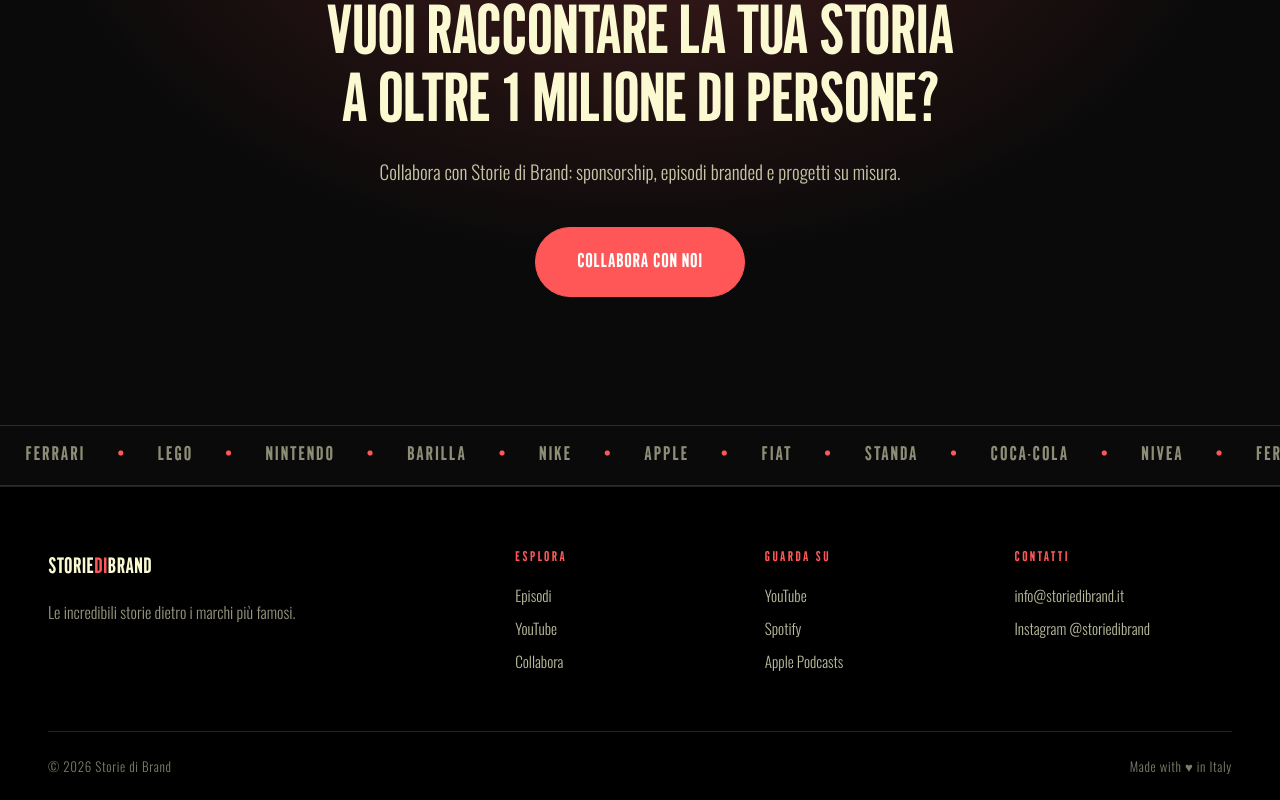
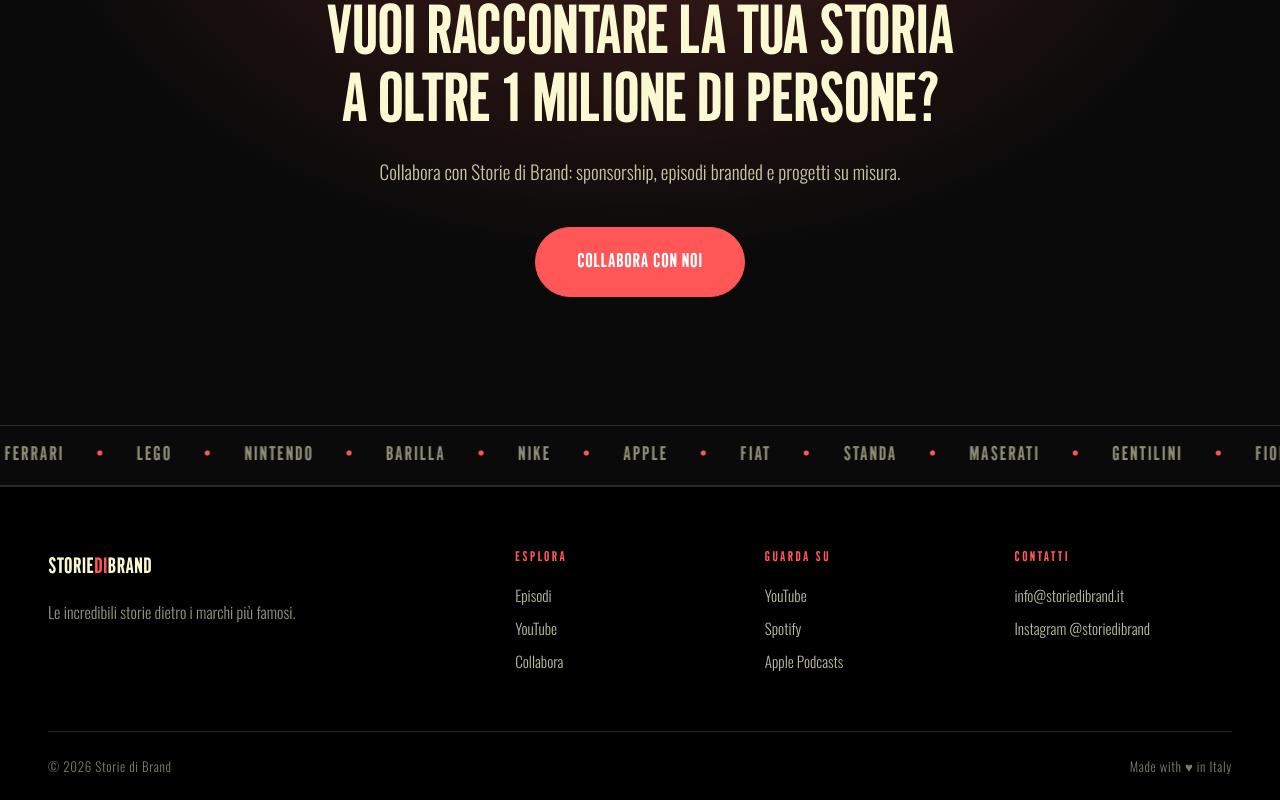
Before and after one commit to matteo492/storie-di-brand, a Next.js app: page / in a window 1280 px wide. Shown: the part 3121-3921 px from the top of the page. Built offline with nearby package versions, Linux system fonts and the light colour scheme.

Commit message:
Ticker perenne: aggiunti 5 brand sponsor, triplicato contenuto, loop infinito senza interruzioni
Co-Authored-By: Claude Sonnet 4.6 <noreply@anthropic.com>

```diff
--- a/app/globals.css
+++ b/app/globals.css
@@ -131,14 +131,15 @@ img { max-width: 100%; display: block; }
   display: inline-flex;
   gap: 2rem;
   align-items: center;
-  animation: marquee 32s linear infinite;
+  animation: marquee 48s linear infinite;
   font-family: var(--display);
   font-size: 1.2rem;
   letter-spacing: 0.1em;
   color: rgba(250, 249, 210, 0.55);
+  will-change: transform;
 }
 .ticker__track span:nth-child(even) { color: var(--red); }
-@keyframes marquee { to { transform: translateX(-50%); } }
+@keyframes marquee { from { transform: translateX(0); } to { transform: translateX(-33.333%); } }
 
 /* ---------- HERO ---------- */
 .hero {
--- a/app/layout.tsx
+++ b/app/layout.tsx
@@ -24,6 +24,7 @@ const oswald = Oswald({
 const TICKER_BRANDS = [
   "COCA-COLA", "NIVEA", "FERRARI", "LEGO", "NINTENDO",
   "BARILLA", "NIKE", "APPLE", "FIAT", "STANDA",
+  "MASERATI", "GENTILINI", "FIORENTINA", "TREEDOM", "STARTUP GEEKS",
 ];
 
 export const metadata: Metadata = {
--- a/components/Ticker.tsx
+++ b/components/Ticker.tsx
@@ -1,10 +1,9 @@
-/** Marquee/ticker scorrevole. Duplica gli elementi per un loop continuo. */
 export default function Ticker({ items }: { items: string[] }) {
   const run = items.flatMap((item) => [item, "•"]);
   return (
     <div className="ticker" aria-hidden="true">
       <div className="ticker__track">
-        {[...run, ...run].map((item, i) => (
+        {[...run, ...run, ...run].map((item, i) => (
           <span key={i}>{item}</span>
         ))}
       </div>
```
